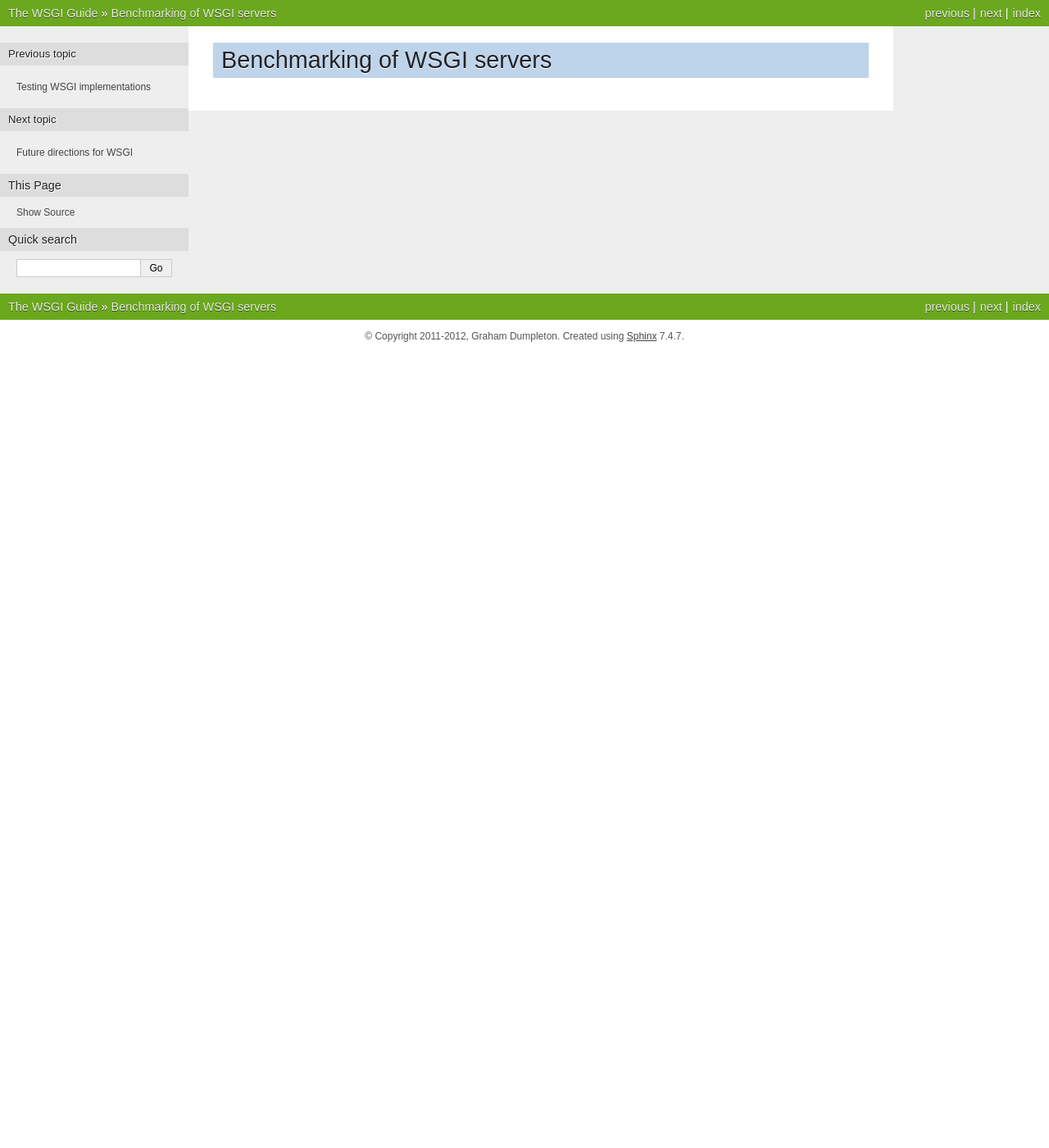
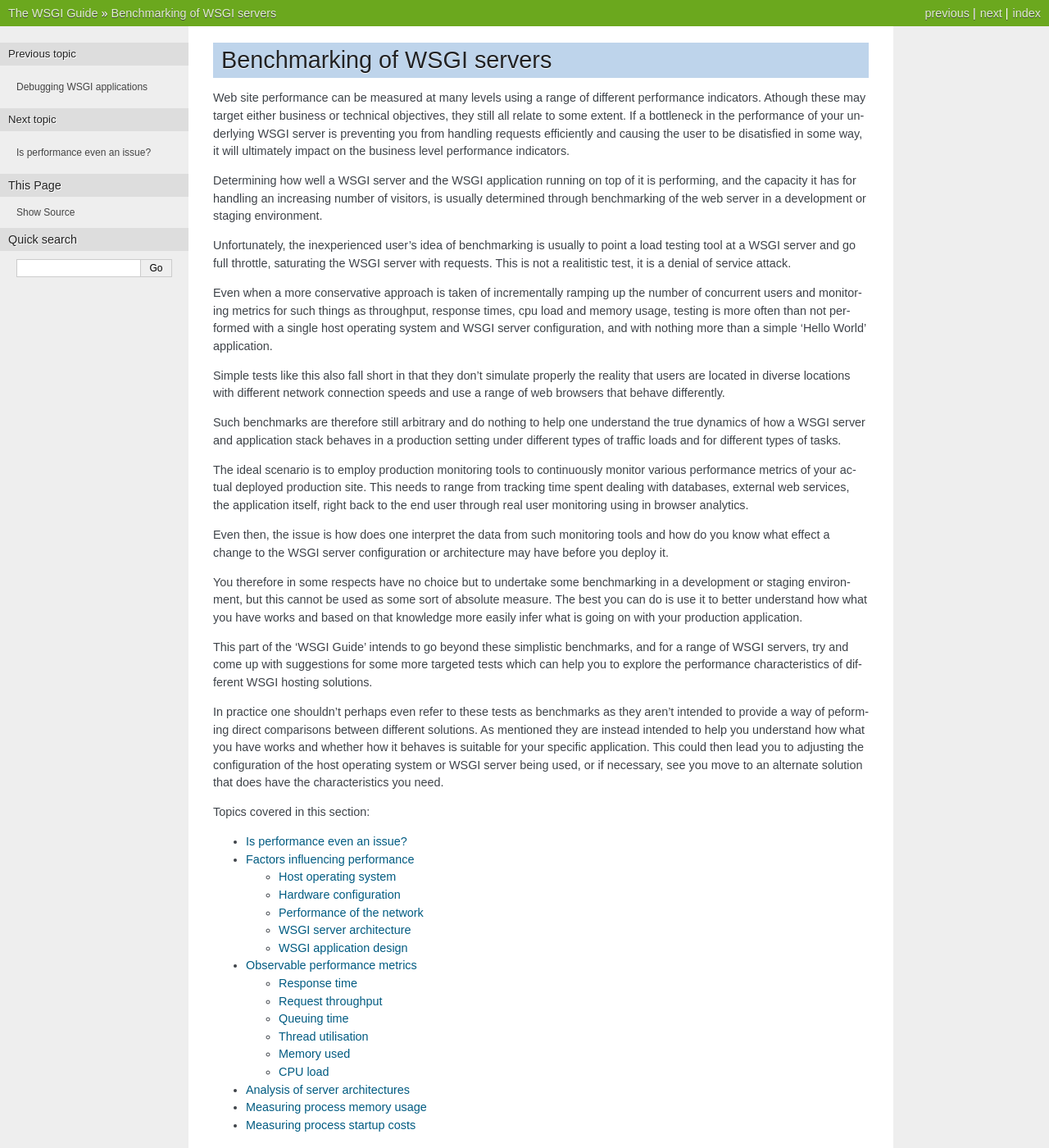
Before and after one commit to GrahamDumpleton-abandoned/wsgi-guide, a Sphinx documentation site: the page built from docs/benchmarks/index.rst, in a window 1280 px wide and 1400 px high. Shown: the whole window at 82% size. Built offline with Sphinx 7.4.7, drawn with Linux system fonts in a browser that asks for light colours.

Commit message:
Structure and content on benchmarking.

```diff
--- a/docs/benchmarks/index.rst
+++ b/docs/benchmarks/index.rst
@@ -1,2 +1,82 @@
 Benchmarking of WSGI servers
 ============================
+
+Web site performance can be measured at many levels using a range of
+different performance indicators. Athough these may target either business
+or technical objectives, they still all relate to some extent. If a
+bottleneck in the performance of your underlying WSGI server is preventing
+you from handling requests efficiently and causing the user to be
+disatisfied in some way, it will ultimately impact on the business level
+performance indicators.
+
+Determining how well a WSGI server and the WSGI application running on top
+of it is performing, and the capacity it has for handling an increasing
+number of visitors, is usually determined through benchmarking of the web
+server in a development or staging environment.
+
+Unfortunately, the inexperienced user's idea of benchmarking is usually to
+point a load testing tool at a WSGI server and go full throttle, saturating
+the WSGI server with requests. This is not a realitistic test, it is a
+denial of service attack.
+
+Even when a more conservative approach is taken of incrementally ramping up
+the number of concurrent users and monitoring metrics for such things as
+throughput, response times, cpu load and memory usage, testing is more
+often than not performed with a single host operating system and WSGI server
+configuration, and with nothing more than a simple 'Hello World'
+application.
+
+Simple tests like this also fall short in that they don't simulate properly
+the reality that users are located in diverse locations with different
+network connection speeds and use a range of web browsers that behave
+differently.
+
+Such benchmarks are therefore still arbitrary and do nothing to help one
+understand the true dynamics of how a WSGI server and application stack
+behaves in a production setting under different types of traffic loads
+and for different types of tasks.
+
+The ideal scenario is to employ production monitoring tools to continuously
+monitor various performance metrics of your actual deployed production site.
+This needs to range from tracking time spent dealing with databases,
+external web services, the application itself, right back to the end user
+through real user monitoring using in browser analytics.
+
+Even then, the issue is how does one interpret the data from such
+monitoring tools and how do you know what effect a change to the WSGI
+server configuration or architecture may have before you deploy it.
+
+You therefore in some respects have no choice but to undertake some
+benchmarking in a development or staging environment, but this cannot be
+used as some sort of absolute measure. The best you can do is use it to
+better understand how what you have works and based on that knowledge
+more easily infer what is going on with your production application.
+
+This part of the 'WSGI Guide' intends to go beyond these simplistic
+benchmarks, and for a range of WSGI servers, try and come up with
+suggestions for some more targeted tests which can help you to explore the
+performance characteristics of different WSGI hosting solutions.
+
+In practice one shouldn't perhaps even refer to these tests as benchmarks
+as they aren't intended to provide a way of peforming direct comparisons
+between different solutions. As mentioned they are instead intended to help
+you understand how what you have works and whether how it behaves is
+suitable for your specific application. This could then lead you to
+adjusting the configuration of the host operating system or WSGI server
+being used, or if necessary, see you move to an alternate solution that
+does have the characteristics you need.
+
+Topics covered in this section:
+
+.. toctree::
+   :maxdepth: 2
+
+   premature-optimisation
+
+   performance-factors
+   performance-metrics
+
+   server-architectures
+
+   process-memory-usage
+   process-startup-costs
--- /dev/null
+++ b/docs/benchmarks/process-memory-usage.rst
@@ -0,0 +1,2 @@
+Measuring process memory usage
+==============================
--- /dev/null
+++ b/docs/benchmarks/process-startup-costs.rst
@@ -0,0 +1,2 @@
+Measuring process startup costs
+===============================
--- /dev/null
+++ b/docs/benchmarks/server-architectures.rst
@@ -0,0 +1,2 @@
+Analysis of server architectures
+================================
--- /dev/null
+++ b/docs/debugging/index.rst
@@ -0,0 +1,2 @@
+Debugging WSGI applications
+===========================
```
Also changed, not shown: docs/benchmarks/performance-factors.rst (added, +166 -0 lines), docs/benchmarks/performance-metrics.rst (added, +20 -0 lines), docs/benchmarks/premature-optimisation.rst (added, +37 -0 lines), docs/index.rst (+11 -5 lines).
